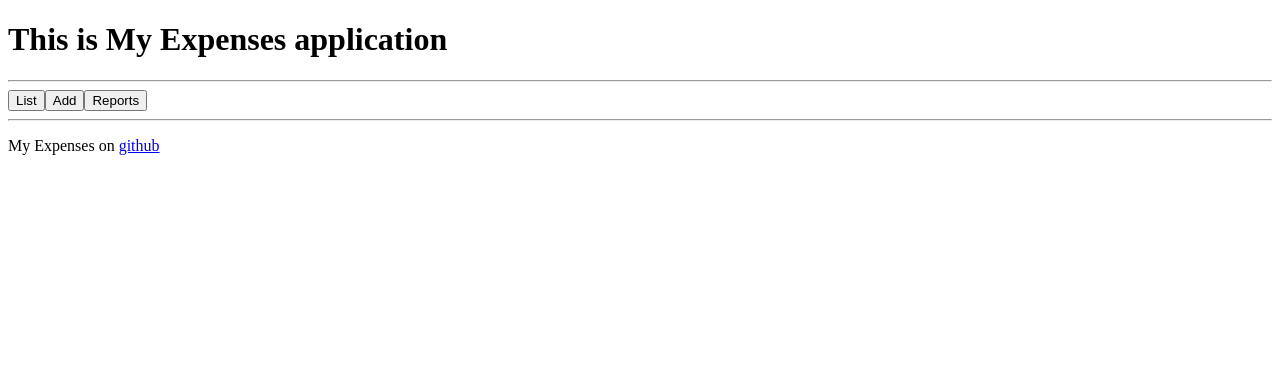
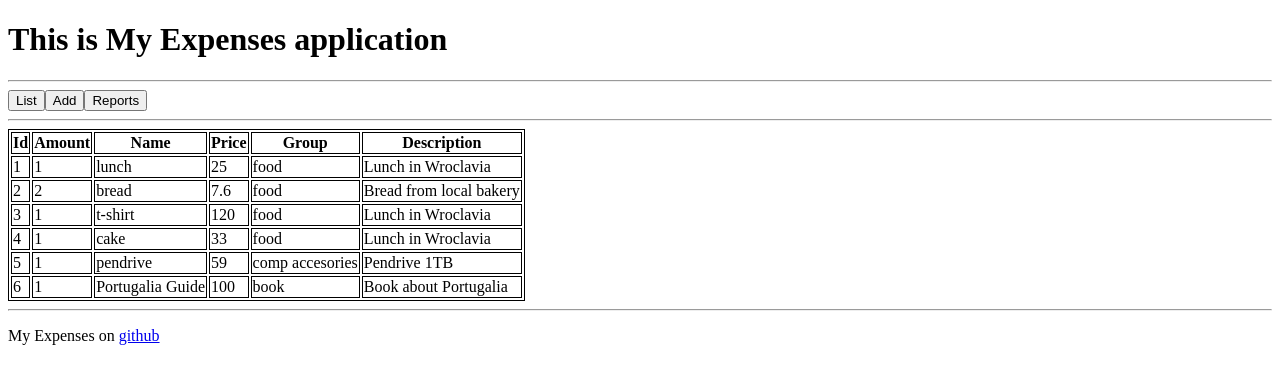
Before and after one commit to devszark/my-expenses-ui, an Angular app: page / in a window 1280 px wide. Shown: the top 384 px of the page. Built offline with nearby package versions, Linux system fonts and the light colour scheme.

Commit message:
Changed list into table

```diff
--- a/src/app/buttons/buttons.component.css
+++ b/src/app/buttons/buttons.component.css
@@ -0,0 +1,3 @@
+button.selected{
+  color:red;
+}
--- a/src/app/buttons/buttons.component.ts
+++ b/src/app/buttons/buttons.component.ts
@@ -6,7 +6,7 @@ import { Component } from '@angular/core';
   styleUrls: ['./buttons.component.css']
 })
 export class ButtonsComponent {
-  selected: string = '';
+  selected: string = 'List';
 
   onClick(what: string): void {
     this.selected=what;
--- a/src/app/list/list.component.css
+++ b/src/app/list/list.component.css
@@ -0,0 +1,3 @@
+table, th, td {
+  border: 1px solid black;
+}
--- a/src/app/list/list.component.html
+++ b/src/app/list/list.component.html
@@ -1,7 +1,26 @@
-<div *ngIf="expenses">
+<!-- <div *ngIf="expenses">
   <ul>
     <li *ngFor="let e of expenses">
       {{e.id}} - {{e.amount}} - {{e.name}} - {{e.price}} - {{e.group}} - {{e.desc}}
     </li>
   </ul>
-</div>
+</div> -->
+
+<table *ngIf="expenses">
+  <tr>
+    <th>Id</th>
+    <th>Amount</th>
+    <th>Name</th>
+    <th>Price</th>
+    <th>Group</th>
+    <th>Description</th>
+  </tr>
+  <tr *ngFor="let e of expenses">
+    <td>{{e.id}}</td>
+    <td>{{e.amount}}</td>
+    <td>{{e.name}}</td>
+    <td>{{e.price}}</td>
+    <td>{{e.group}}</td>
+    <td>{{e.desc}}</td>
+  </tr>
+</table>
```
